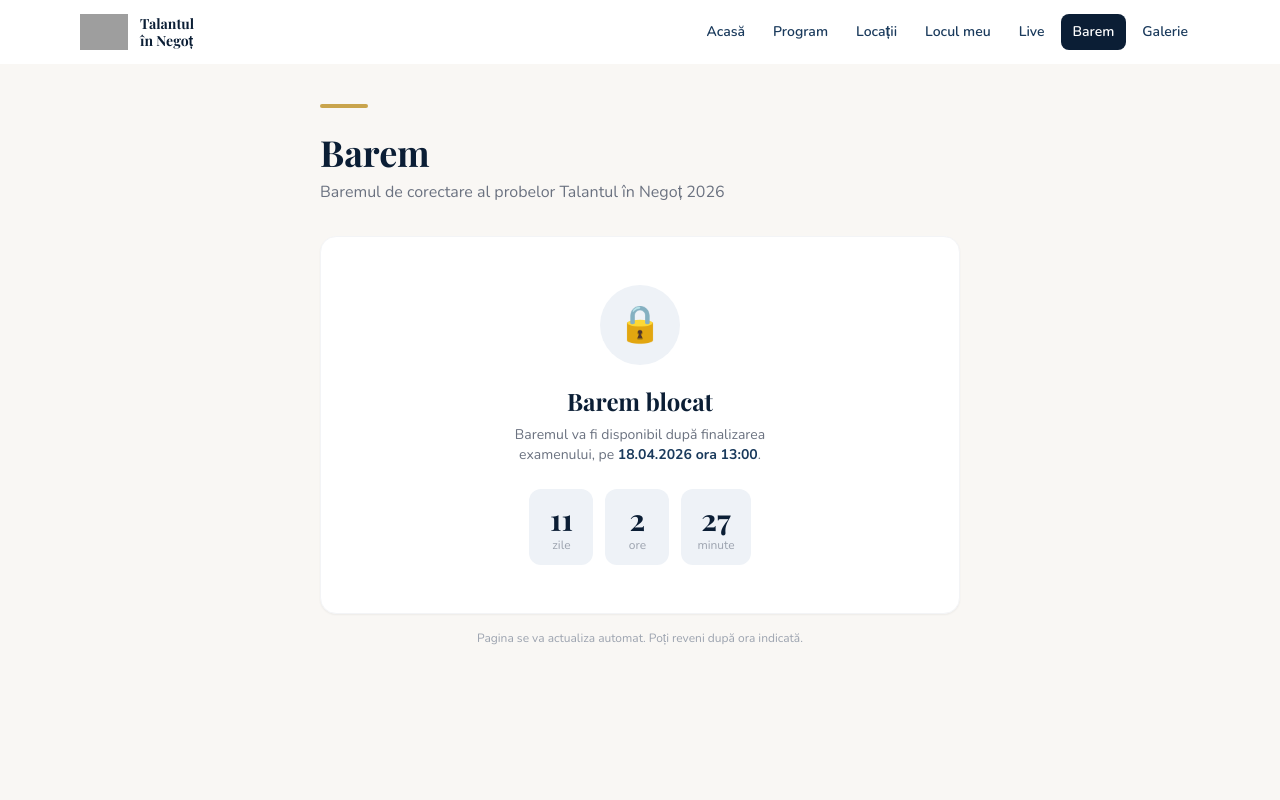
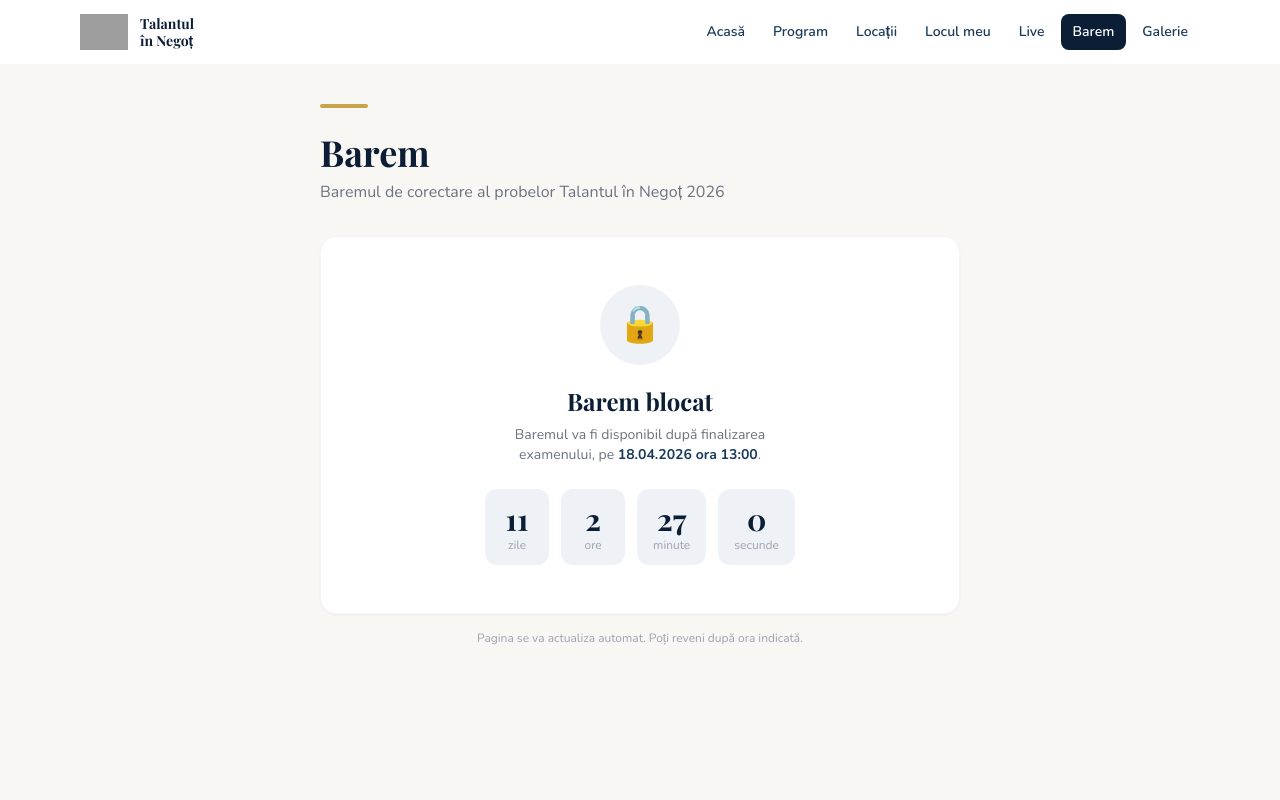
Before and after one commit to PaulHit/talant-2026-beclean, a Next.js app: page /barem in a window 1280 px wide. Shown: the top 800 px of the page. Built offline with nearby package versions, Linux system fonts and the light colour scheme; grey boxes are pictures that could not be loaded; a web font is replaced by a local one.

Commit message:
countdown to barem

```diff
--- a/app/barem/page.js
+++ b/app/barem/page.js
@@ -1,6 +1,9 @@
-// This is a SERVER component — the lock logic runs on the server.
-// Unlock time: 18 April 2026, 13:00 Romanian time (EET = UTC+3)
+import CountdownDisplay from '@/components/CountdownDisplay';
+
 const UNLOCK_TIME = new Date('2026-04-18T13:00:00+03:00');
+const UNLOCK_TIME_ISO = '2026-04-18T13:00:00+03:00';
+
+export const dynamic = 'force-dynamic';
 
 export const metadata = {
   title: 'Barem – Talantul în Negoț 2026',
@@ -77,7 +80,7 @@ export default function BaremPage() {
             </p>
 
             {/* Countdown display */}
-            <CountdownDisplay unlockTime={UNLOCK_TIME} />
+            <CountdownDisplay unlockTime={UNLOCK_TIME_ISO} />
           </div>
 
           <p className="text-center text-gray-400 text-xs mt-4">
@@ -88,34 +91,3 @@ export default function BaremPage() {
     </div>
   );
 }
-
-// Simple static countdown (no JS - shows remaining time at render)
-function CountdownDisplay({ unlockTime }) {
-  const now = new Date();
-  const diff = unlockTime - now;
-
-  if (diff <= 0) return null;
-
-  const days = Math.floor(diff / (1000 * 60 * 60 * 24));
-  const hours = Math.floor((diff % (1000 * 60 * 60 * 24)) / (1000 * 60 * 60));
-  const minutes = Math.floor((diff % (1000 * 60 * 60)) / (1000 * 60));
-
-  return (
-    <div className="flex justify-center gap-3">
-      {days > 0 && (
-        <div className="bg-navy-50 rounded-xl px-4 py-3 min-w-[64px]">
-          <p className="font-display font-bold text-3xl text-navy-900">{days}</p>
-          <p className="text-xs text-gray-400">zile</p>
-        </div>
-      )}
-      <div className="bg-navy-50 rounded-xl px-4 py-3 min-w-[64px]">
-        <p className="font-display font-bold text-3xl text-navy-900">{hours}</p>
-        <p className="text-xs text-gray-400">ore</p>
-      </div>
-      <div className="bg-navy-50 rounded-xl px-4 py-3 min-w-[64px]">
-        <p className="font-display font-bold text-3xl text-navy-900">{minutes}</p>
-        <p className="text-xs text-gray-400">minute</p>
-      </div>
-    </div>
-  );
-}
--- /dev/null
+++ b/components/CountdownDisplay.js
@@ -0,0 +1,44 @@
+'use client';
+
+import { useState, useEffect } from 'react';
+
+export default function CountdownDisplay({ unlockTime }) {
+  const [diff, setDiff] = useState(() => new Date(unlockTime) - new Date());
+
+  useEffect(() => {
+    const tick = () => setDiff(new Date(unlockTime) - new Date());
+    tick();
+    const id = setInterval(tick, 1000);
+    return () => clearInterval(id);
+  }, [unlockTime]);
+
+  if (diff <= 0) return null;
+
+  const days = Math.floor(diff / (1000 * 60 * 60 * 24));
+  const hours = Math.floor((diff % (1000 * 60 * 60 * 24)) / (1000 * 60 * 60));
+  const minutes = Math.floor((diff % (1000 * 60 * 60)) / (1000 * 60));
+  const seconds = Math.floor((diff % (1000 * 60)) / 1000);
+
+  return (
+    <div className="flex justify-center gap-3">
+      {days > 0 && (
+        <div className="bg-navy-50 rounded-xl px-4 py-3 min-w-[64px]">
+          <p className="font-display font-bold text-3xl text-navy-900">{days}</p>
+          <p className="text-xs text-gray-400">zile</p>
+        </div>
+      )}
+      <div className="bg-navy-50 rounded-xl px-4 py-3 min-w-[64px]">
+        <p className="font-display font-bold text-3xl text-navy-900">{hours}</p>
+        <p className="text-xs text-gray-400">ore</p>
+      </div>
+      <div className="bg-navy-50 rounded-xl px-4 py-3 min-w-[64px]">
+        <p className="font-display font-bold text-3xl text-navy-900">{minutes}</p>
+        <p className="text-xs text-gray-400">minute</p>
+      </div>
+      <div className="bg-navy-50 rounded-xl px-4 py-3 min-w-[64px]">
+        <p className="font-display font-bold text-3xl text-navy-900">{seconds}</p>
+        <p className="text-xs text-gray-400">secunde</p>
+      </div>
+    </div>
+  );
+}
```
